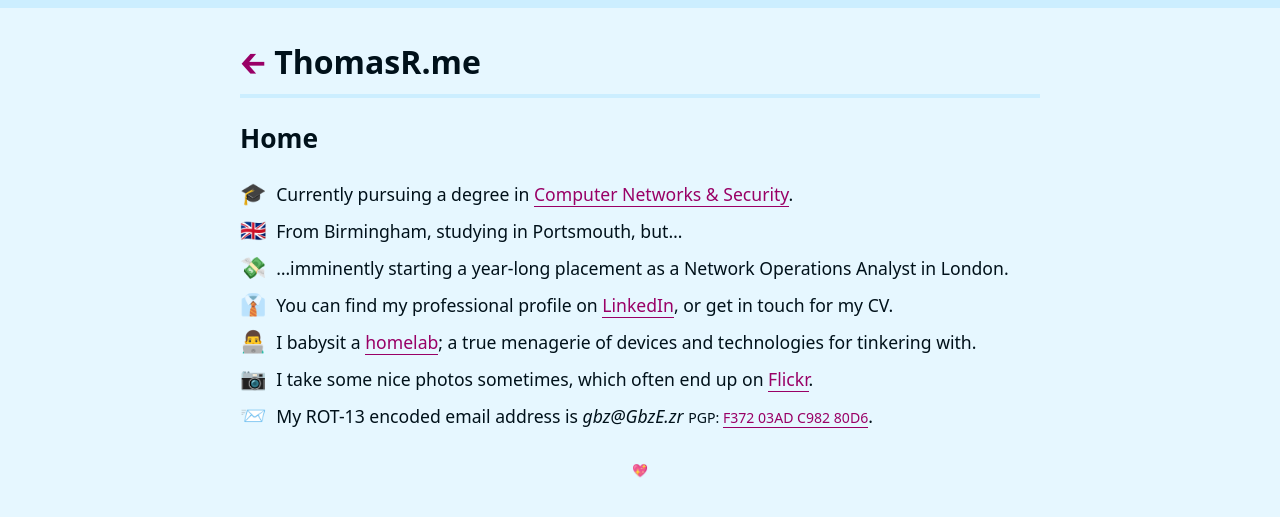
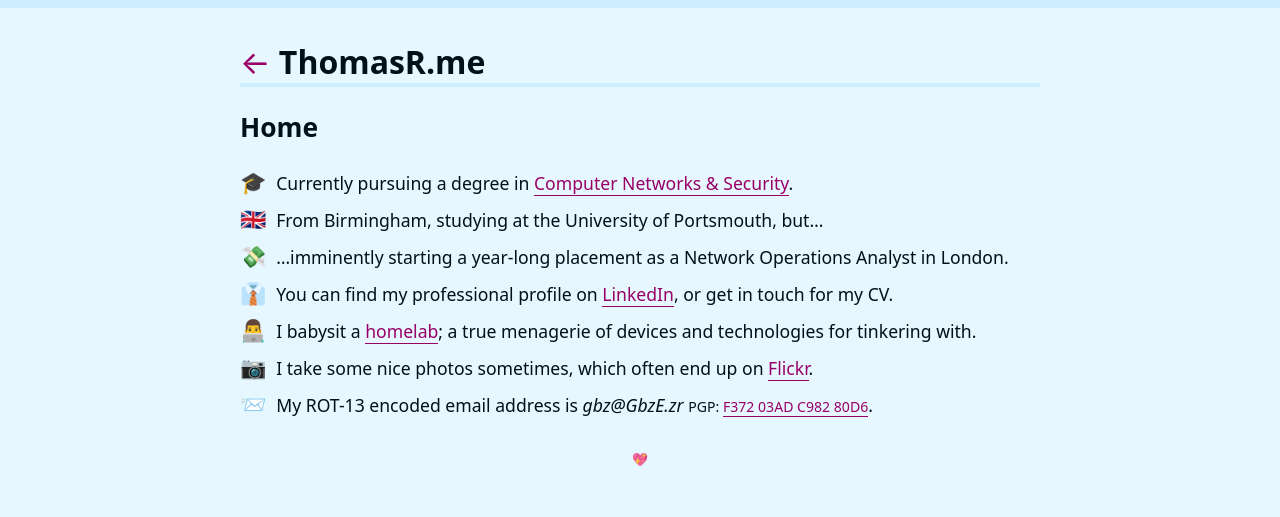
Before and after one commit to t5r7/thomasr.me, a Jekyll site: the page built from pages/index.md, in a window 1280 px wide. Shown: the top 517 px of the page. Built offline with Jekyll 4.4.1, drawn with Linux system fonts in a browser that asks for light colours.

Commit message:
mobile troubles

```diff
--- a/_includes/header.html
+++ b/_includes/header.html
@@ -4,6 +4,6 @@
 </header>
 {% else %}
 <header id="site-header">
-    <h1><a title="Back to the homepage of {{ site.title }}" href="{{ site.baseurl }}"><span aria-hidden="true">🡰</span> {{ site.title }}</a></h1>
+    <h1><a title="Back to the homepage of {{ site.title }}" href="{{ site.baseurl }}"><span aria-hidden="true">&larr;</span> {{ site.title }}</a></h1>
 </header>
 {% endif %}
--- a/pages/index.md
+++ b/pages/index.md
@@ -10,8 +10,8 @@
 </style>
 
 * <span aria-hidden="true">🎓</span>
-  Currently pursuing a degree in [Computer Networks & Security](https://www.port.ac.uk/study/courses/undergraduate/bsc-hons-computer-networks-and-security).
-* <span aria-hidden="true">🇬🇧</span> From Birmingham, studying in Portsmouth, but&hellip;
+  Currently pursuing a degree in [Computer&nbsp;Networks&nbsp;&&nbsp;Security](https://www.port.ac.uk/study/courses/undergraduate/bsc-hons-computer-networks-and-security).
+* <span aria-hidden="true">🇬🇧</span> From Birmingham, studying at the University&nbsp;of&nbsp;Portsmouth, but&hellip;
 * <span aria-hidden="true">💸</span> &hellip;imminently starting a year-long placement as a Network Operations Analyst in London.
 * <span aria-hidden="true">👔</span> You can find my professional profile on [LinkedIn](https://linkedin.com/in/t5r7), or get in touch for my CV.
 * <span aria-hidden="true">👨‍💻</span> I babysit a [homelab]({{site.baseurl}}lab); a true menagerie of devices and technologies for tinkering with.
--- a/static/css/main.css
+++ b/static/css/main.css
@@ -22,6 +22,10 @@
     font-family: var(--fonts);
     font-size: 1.1rem;
     padding: 1rem;
+
+    @media (max-width: 750px) {
+        font-size: 1.4rem;
+    }
 }
 
 header,
```
